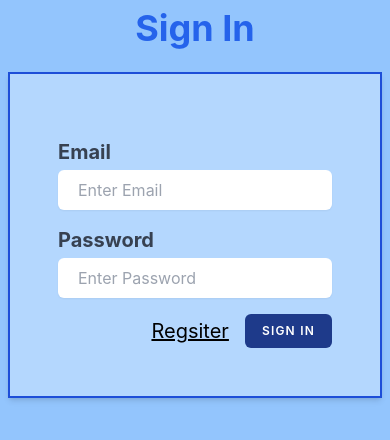
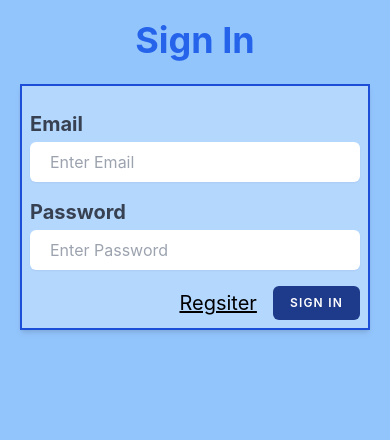
Before and after one commit to Tabindanoor/Todo-List-using-Firebase, a React (Create React App) app: page / in a window 390 px wide. Shown: the top 440 px of the page. Built offline with nearby package versions, Linux system fonts and the light colour scheme.

Commit message:
reposnsiveness added

```diff
--- a/src/pages/Home.js
+++ b/src/pages/Home.js
@@ -30,7 +30,7 @@ const Home = () => {
         <h1 className='text-2xl font-extrabold '>Welcome to The Dashboard  </h1>
         <button
         onClick={logout}
-                               className="inline-flex mt-4 mx-auto sm:mx-0 items-center px-4 py-2 ml-4 text-xs font-semibold tracking-widest text-white uppercase transition duration-150 ease-in-out bg-red-700 border border-transparent rounded-md active:bg-gray-900 false"
+                               className="inline-flex mt-4 sm:mt-0 mx-auto sm:mx-0 items-center px-4 py-2 ml-4 text-xs font-semibold tracking-widest text-white uppercase transition duration-150 ease-in-out bg-red-700 border border-transparent rounded-md active:bg-gray-900 false"
                            >
                                LOGOUT
                            </button>
--- a/src/pages/Login.js
+++ b/src/pages/Login.js
@@ -34,7 +34,7 @@ const handleSubmit = (e) => {
     }
   return (
     <div>
-           <div className="flex p-2 flex-col items-center min-h-screen bg-cover  bgimg  bg-no-repeat sm:justify-center bg-blue-300 ">
+           <div className="flex p-5 sm:p-10 flex-col items-center min-h-screen bg-cover  bgimg  bg-no-repeat sm:justify-center bg-blue-300 ">
                 <div>
                     <a href="/">
                         <h3 className="text-4xl font-bold  text-blue-600">
@@ -42,7 +42,7 @@ const handleSubmit = (e) => {
                         </h3>
                     </a>
                 </div>
-                <div className="w-full p-12 border-blue-700 border-2 mt-6 overflow-hidden bg-white bg-opacity-30  shadow-md sm:max-w-md sm:rounded-lg">
+                <div className="w-full p-2 sm:p-12 border-blue-700 border-2 mt-6 overflow-hidden bg-white bg-opacity-30  shadow-md sm:max-w-md sm:rounded-lg">
                     <form onSubmit={(e)=>{handleSubmit(e)}}>
                     {error && <p style={{ color: 'red' }}>{error}</p>}
 
--- a/src/pages/Register.js
+++ b/src/pages/Register.js
@@ -38,7 +38,7 @@ const Register = () => {
                         </h3>
                     </a>
                 </div>
-                <div className="w-full p-12 border-blue-700 border-2 mt-6 overflow-hidden bg-white bg-opacity-30  shadow-md sm:max-w-md sm:rounded-lg">
+                <div className="w-full  p-5 sm:p-12 border-blue-700 border-2 mt-6 overflow-hidden bg-white bg-opacity-30  shadow-md sm:max-w-md sm:rounded-lg">
                     <form onSubmit={(e)=>handleSubmit(e)}>
                     {error && <p style={{ color: 'red' }}>{error}</p>}
                         <div>
```
